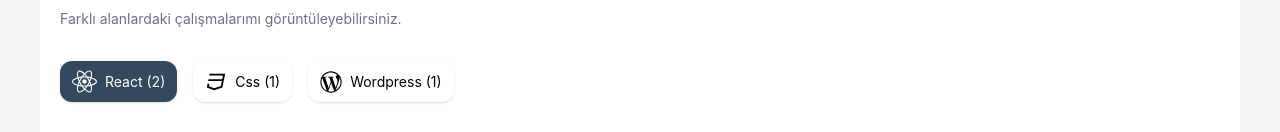
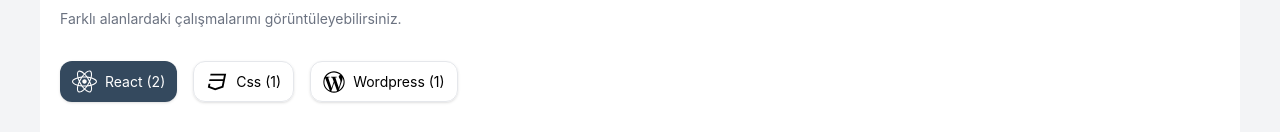
Before and after one commit to altaykececi/kececi.me, a React (Create React App) app: page / in a window 1280 px wide. Shown: the part 430-562 px from the top of the page. Built offline with nearby package versions, Linux system fonts and the light colour scheme.

Commit message:
TabMenu Border

```diff
--- a/src/App.css
+++ b/src/App.css
@@ -23,6 +23,6 @@ body {
 }
 
 .active {
-  background: #34495e;
+  background: #34495E;
   color: white;
 }
--- a/src/App.js
+++ b/src/App.js
@@ -7,8 +7,6 @@ import { useEffect } from 'react';
 
 function App() {
   let dispacth = useDispatch()
-
-
 
   useEffect(() => {
     dispacth(getLocaleStorageTheme())
--- a/src/components/TabMenu/TabMenu.jsx
+++ b/src/components/TabMenu/TabMenu.jsx
@@ -64,8 +64,8 @@ const TabMenu = () => {
           <button
             onClick={(e) => reactClick("react")}
             className={`py-2 px-3 text-sm shadow rounded-xl flex items-center gap-2 dark:text-white ${activeButton === "react" ? "active" : ""}`}><FaReact size={"25px"} /> React ({counterCategory("react")})</button>
-          <button onClick={(e) => reactClick("css")} className={`py-2 px-3 text-sm shadow rounded-xl flex items-center gap-2 dark:text-white ${activeButton === "css" ? "active" : ""}`}><RiCss3Line size={"22px"} />Css ({counterCategory("css")})</button>
-          <button onClick={(e) => reactClick("wordpress")} className={`py-2 px-3 text-sm shadow rounded-xl flex items-center gap-2 dark:text-white ${activeButton === "wordpress" ? "active" : ""}`}><FaWordpressSimple size={"22px"} />Wordpress ({counterCategory("wordpress")})</button>
+          <button onClick={(e) => reactClick("css")} className={`py-2 px-3 text-sm shadow rounded-xl flex items-center gap-2 dark:text-white border dark:border-[#34495E] ${activeButton === "css" ? "active" : ""}`}><RiCss3Line size={"22px"} />Css ({counterCategory("css")})</button>
+          <button onClick={(e) => reactClick("wordpress")} className={`py-2 px-3 text-sm shadow rounded-xl flex items-center gap-2 dark:text-white border dark:border-[#34495E] ${activeButton === "wordpress" ? "active" : ""}`}><FaWordpressSimple size={"22px"} />Wordpress ({counterCategory("wordpress")})</button>
         </div>
 
         <div className='grid sm:grid-cols-2 md:grid-cols-3 lg:grid-cols-4 gap-3 gap-y-6 grid-cols-1 '>
```
